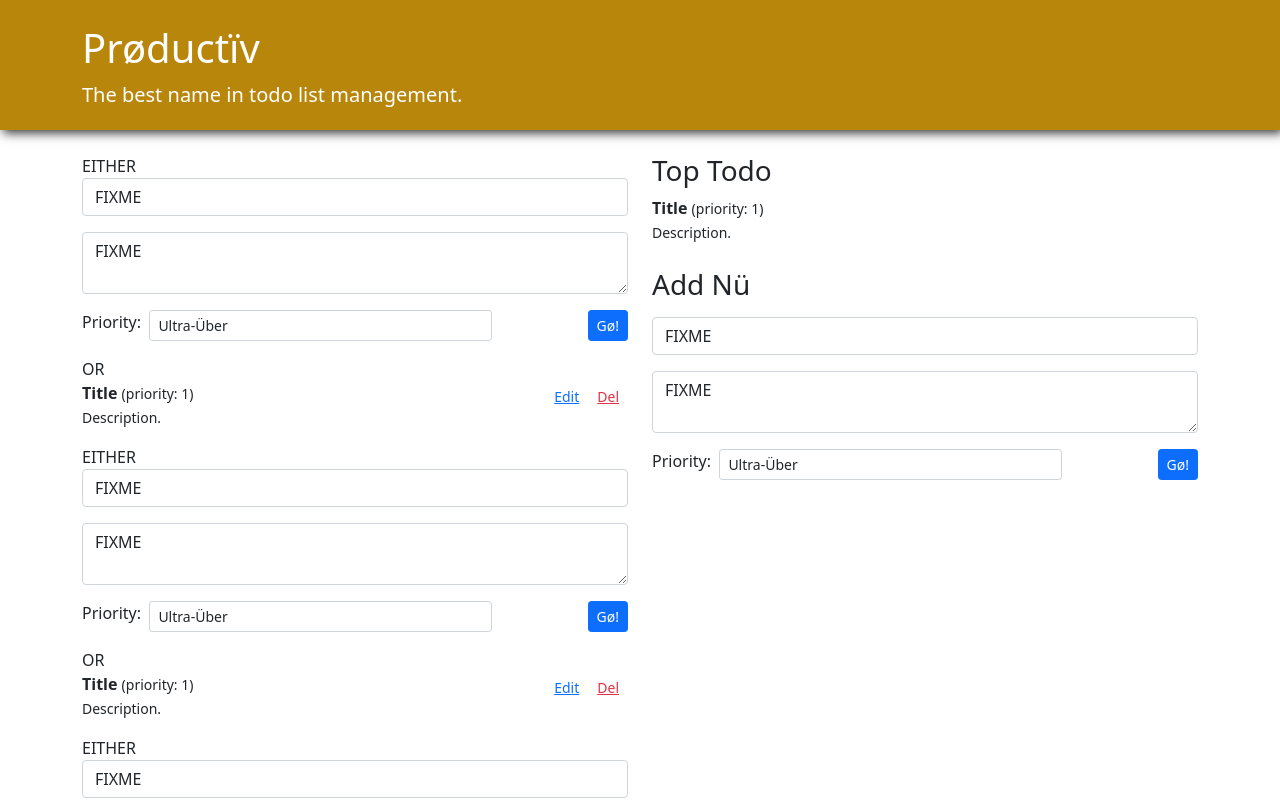
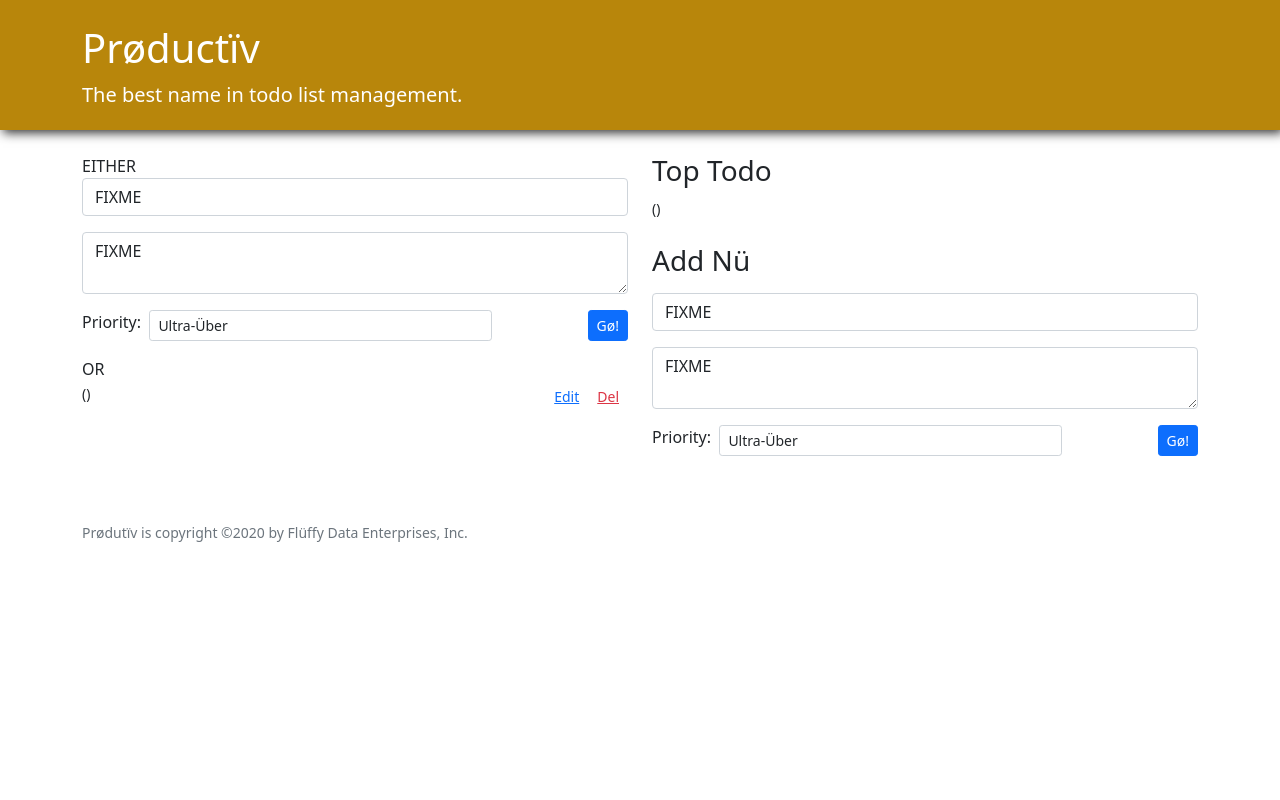
Before and after one commit to briannatran1/react-forms-design-productiv, a React (Create React App) app in the folder productiv/: page / in a window 1280 px wide. Shown: the top 800 px of the page. Built offline with nearby package versions, Linux system fonts and the light colour scheme; the HTML template or start-up script is replaced by a standard one.

Commit message:
Work on getting editable todos to render properly

```diff
--- a/productiv/src/EditableTodo.js
+++ b/productiv/src/EditableTodo.js
@@ -12,7 +12,7 @@ import TodoForm from "./TodoForm";
  * EditableTodoList -> EditableTodo -> { Todo, TodoForm }
  */
 
-function EditableTodo() {
+function EditableTodo({ todo, update, remove }) {
 
   /** Toggle if this is being edited */
   function toggleEdit() { }
@@ -45,7 +45,7 @@ function EditableTodo() {
                       Del
                     </button>
                   </div>
-                  <Todo />
+                  <Todo {...todo}/>
                 </div>
 
       </div>
--- a/productiv/src/EditableTodoList.js
+++ b/productiv/src/EditableTodoList.js
@@ -11,13 +11,15 @@ import EditableTodo from "./EditableTodo";
  * TodoApp -> EditableTodoList -> [ EditableTodo, ... ]
  */
 
-function EditableTodoList() {
+function EditableTodoList({ todos, update, remove }) {
   return (
       <div>
-        {/*   FIXME  */}
-        <EditableTodo />
-        <EditableTodo />
-        <EditableTodo />
+        {todos.map(t => (
+          <EditableTodo
+            key={t.id}
+            todo={t}
+            update={update}
+            remove={remove}/>))}
       </div>
   );
 }
--- a/productiv/src/Todo.js
+++ b/productiv/src/Todo.js
@@ -8,11 +8,11 @@ import React from "react";
  * { EditableTodo, TopTodo } -> Todo
  **/
 
-function Todo() {
+function Todo({ id, title, description, priority }) {
   return (
       <div className="Todo">
-        <div><b>Title</b> <small>(priority: 1)</small></div>
-        <div><small>Description.</small></div>
+        <div><b>{title}</b> <small>({priority})</small></div>
+        <div><small>{description}</small></div>
       </div>
   );
 }
--- a/productiv/src/TodoForm.js
+++ b/productiv/src/TodoForm.js
@@ -61,7 +61,7 @@ function TodoForm() {
               <option value={3}>Meh</option>
             </select>
           </div>
-          <button className="btn-primary rig btn btn-sm NewTodoForm-addBtn">
+          <button className="btn-primary  btn btn-sm NewTodoForm-addBtn">
             Gø!
           </button>
         </div>
```
